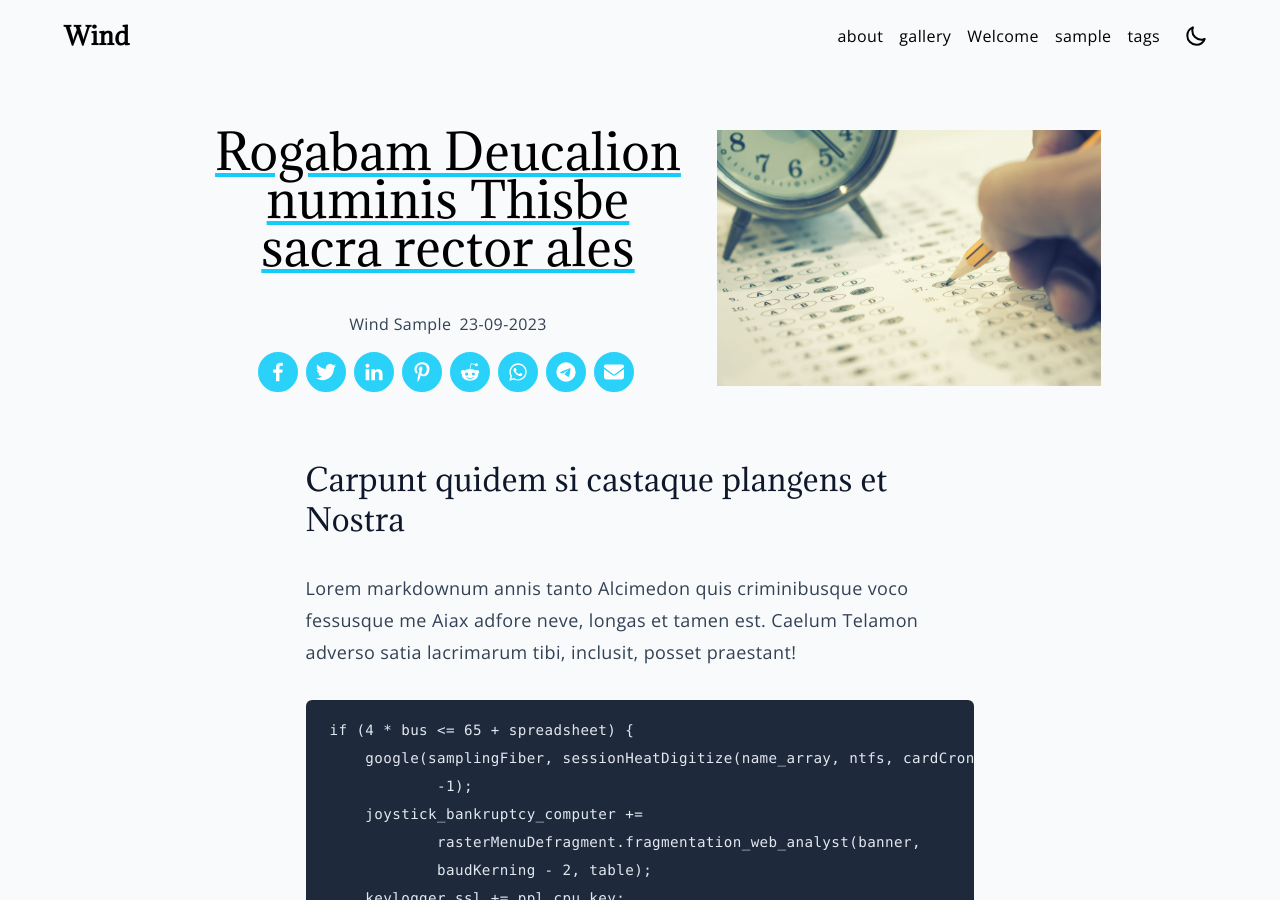
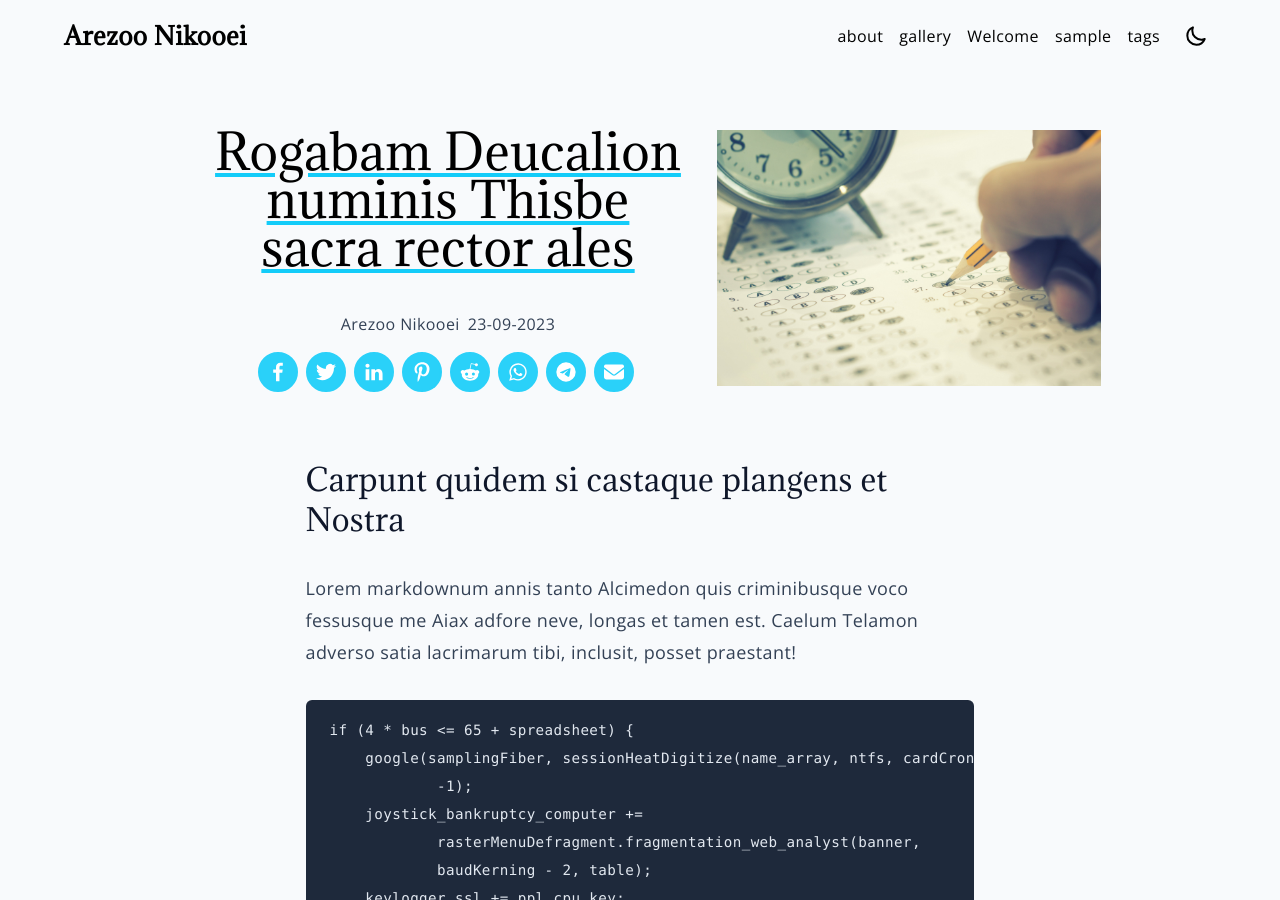
Before and after one commit to darkawaie/darkawaie.github.io, a Jekyll site: the page built from _posts/2023-09-23-test-6.md, in a window 1280 px wide and 900 px high. Built offline with Jekyll 4.4.1, drawn with Linux system fonts in a browser that asks for light colours.

Commit message:
Update _config.yml
Minor Fixes

```diff
--- a/_config.yml
+++ b/_config.yml
@@ -1,10 +1,8 @@
-domain: example.com
-url: https://example.com
 baseurl: ""
 
-title: Wind
-email: wind@example.com
-author: Wind Sample
+title: Arezoo Nikooei
+email: arezooanim@gmail.com
+author: Arezoo Nikooei
 
 lang: en
 
@@ -12,10 +10,7 @@ plugins:
   - jekyll-seo-tag
 
 color: "#13ccf9"
-# disqus:
-#   shortname: example-com
-#
+
+
 rrss:
-  email: "example@example.cl"
-  telegram: "https://t.me/"
-  discord: "https://discord.com/"
+  email: "arezooanim@gmail.com"
```
